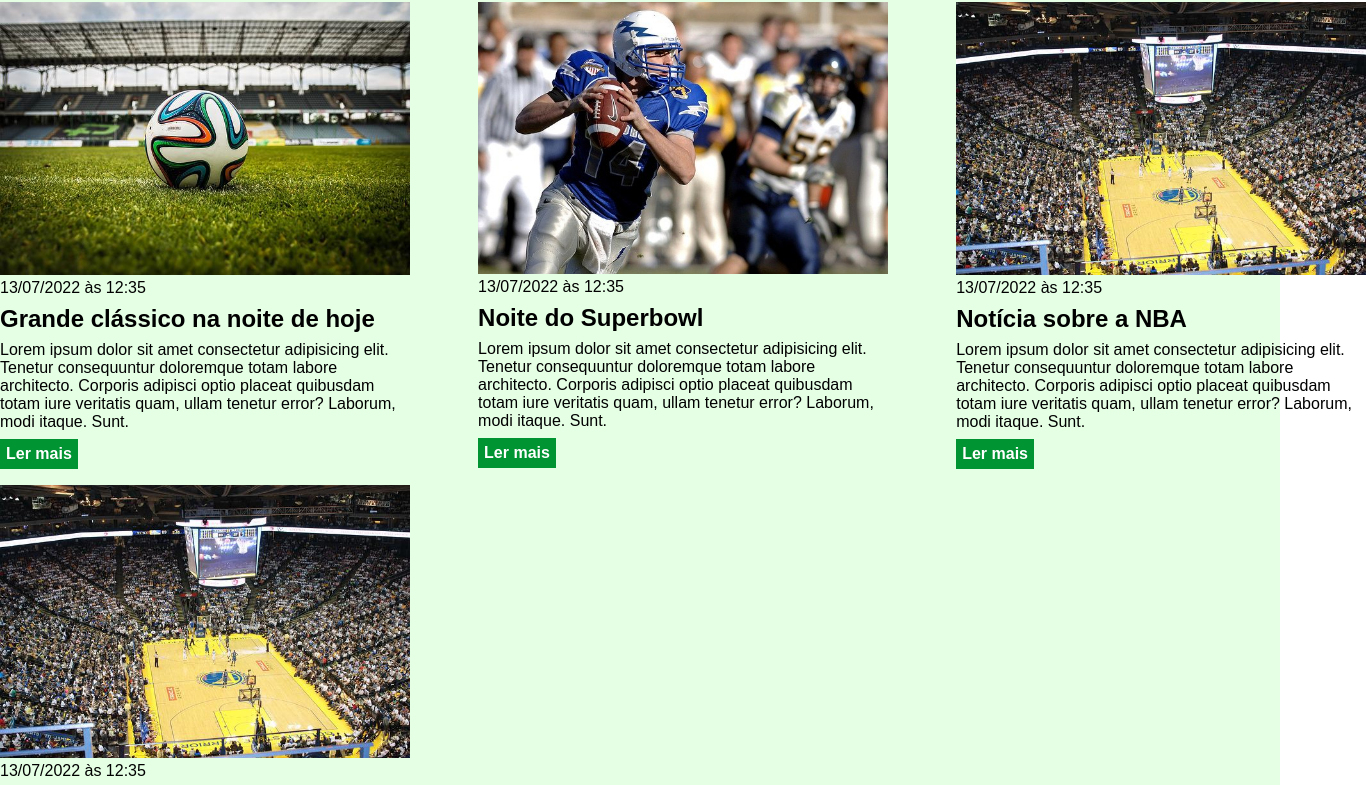
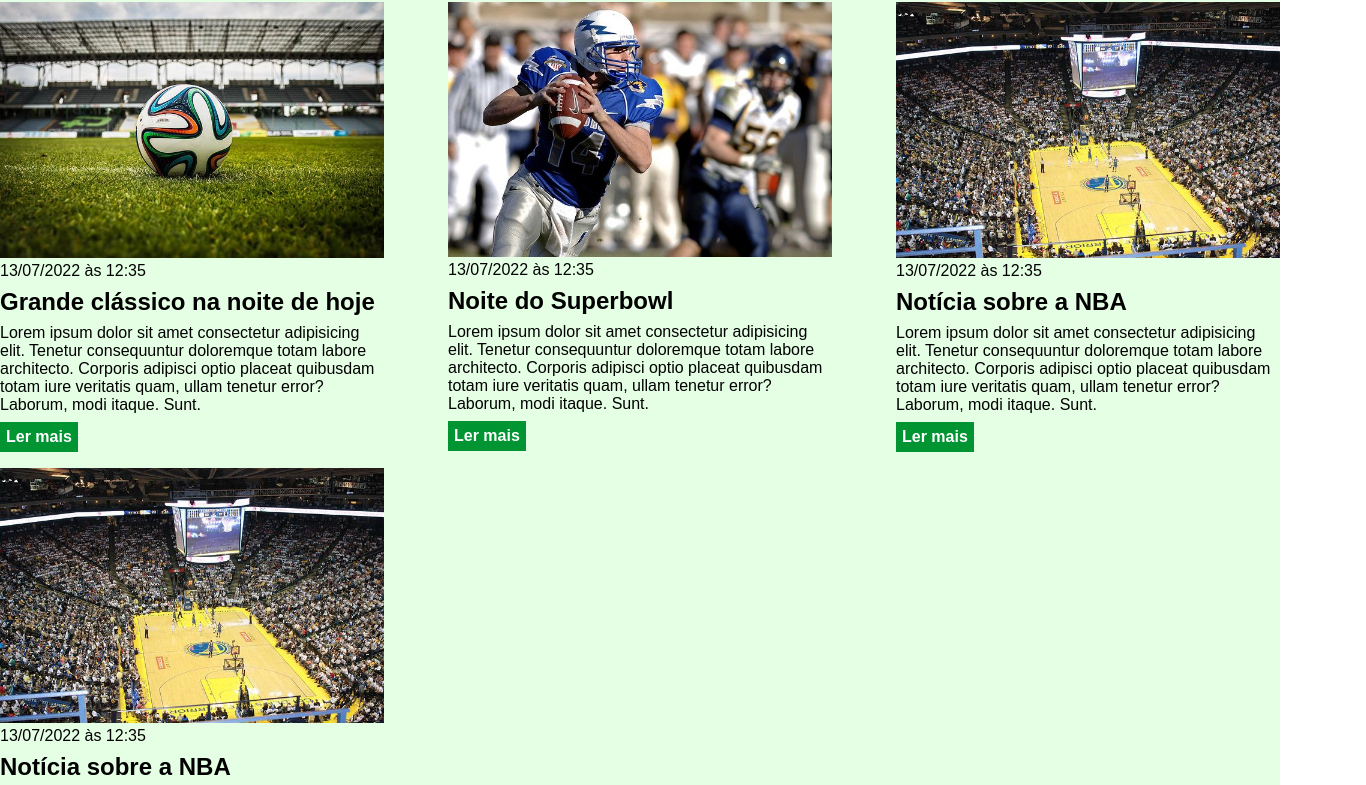
Before and after one commit to RejaneVitorino/exercicio_css, a plain HTML site: page index.html in a window 1280 px wide. Shown: the part 136-921 px from the top of the page, 1366 px wide, since content can reach past the window. Drawn offline with Linux system fonts and the light colour scheme.

Commit message:
Correção do bug no display

```diff
--- a/main.css
+++ b/main.css
@@ -29,8 +29,9 @@ header li a {
 }
 
 .container {
-    width: 1366px;
+    width: 100%;
     margin: 0 auto 0 auto;
+    max-width: 1280px;
 }
 
 .articles {
```
